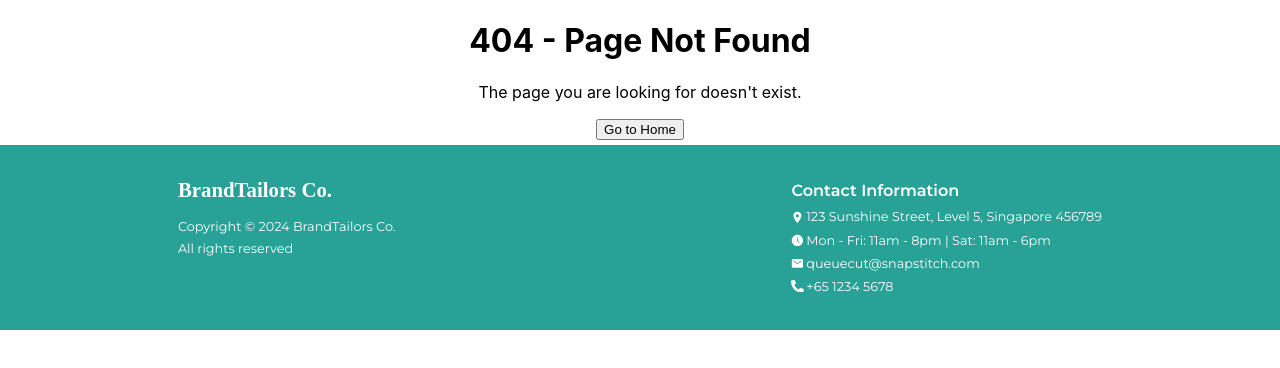
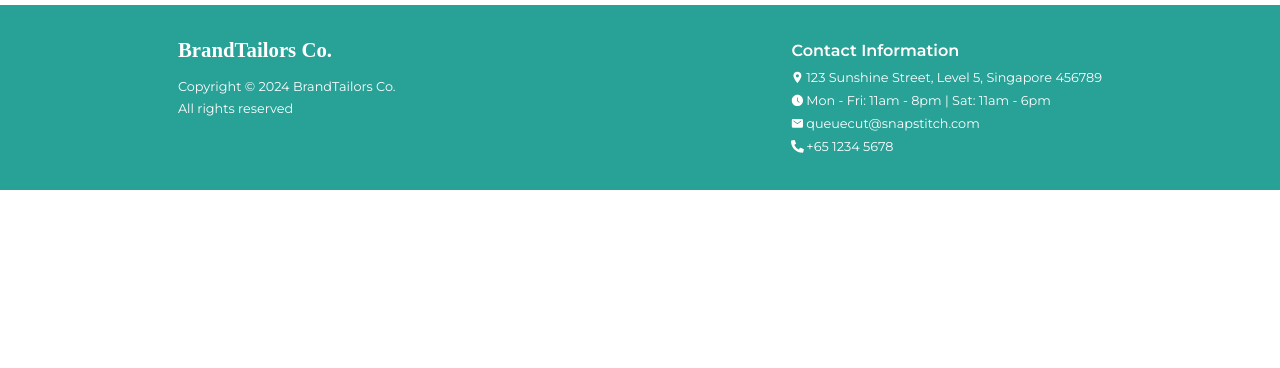
Before and after one commit to DediSepteo/WebApp-Tailor, a React (Create React App) app in the folder cha-project/: page /Shop2 in a window 1280 px wide. Shown: the top 368 px of the page. Built offline with nearby package versions, Linux system fonts and the light colour scheme; a web font is replaced by a local one.

Commit message:
Commenting out lines to locate problem

```diff
--- a/cha-project/src/App.js
+++ b/cha-project/src/App.js
@@ -94,19 +94,19 @@ const AppContent = () => {
 
             <ScrollTop />
             <Routes>
-                <Route path="*" element={<NotFoundPage />} />
+                {/* <Route path="*" element={<NotFoundPage />} />
                 <Route path="/" element={<NewLandingPage />} />
                 <Route path="/home" element={<Home />} />
                 <Route path="/about" element={<About />} />
                 <Route path="/contact" element={<Contact />} />
                 <Route path="/login" element={<Login />} />
-                {/* <Route path="/register" element={<Register />} /> */}
-                <Route path="/profile" element={<ProtectTempAccRoute element={<Profile />} />} />
+                <Route path="/register" element={<Register />} /> */}
+                {/* <Route path="/profile" element={<ProtectTempAccRoute element={<Profile />} />} />
                 <Route path="/orderhistory" element={<OrderHistory />} />
-                <Route path="/success" element={<OrderCompleted />} />
+                <Route path="/success" element={<OrderCompleted />} /> */}
 
                 {/* reset password */}
-                <Route path="/reset-password/:token" element={<ResetPassword />} />
+                {/* <Route path="/reset-password/:token" element={<ResetPassword />} /> */}
 
                 {/* Protect the following admin routes */}
                 {/* <Route path="/admin/dashboard" element={<ProtectAdminRoute element={<AdminHomePage />} />} />
```
